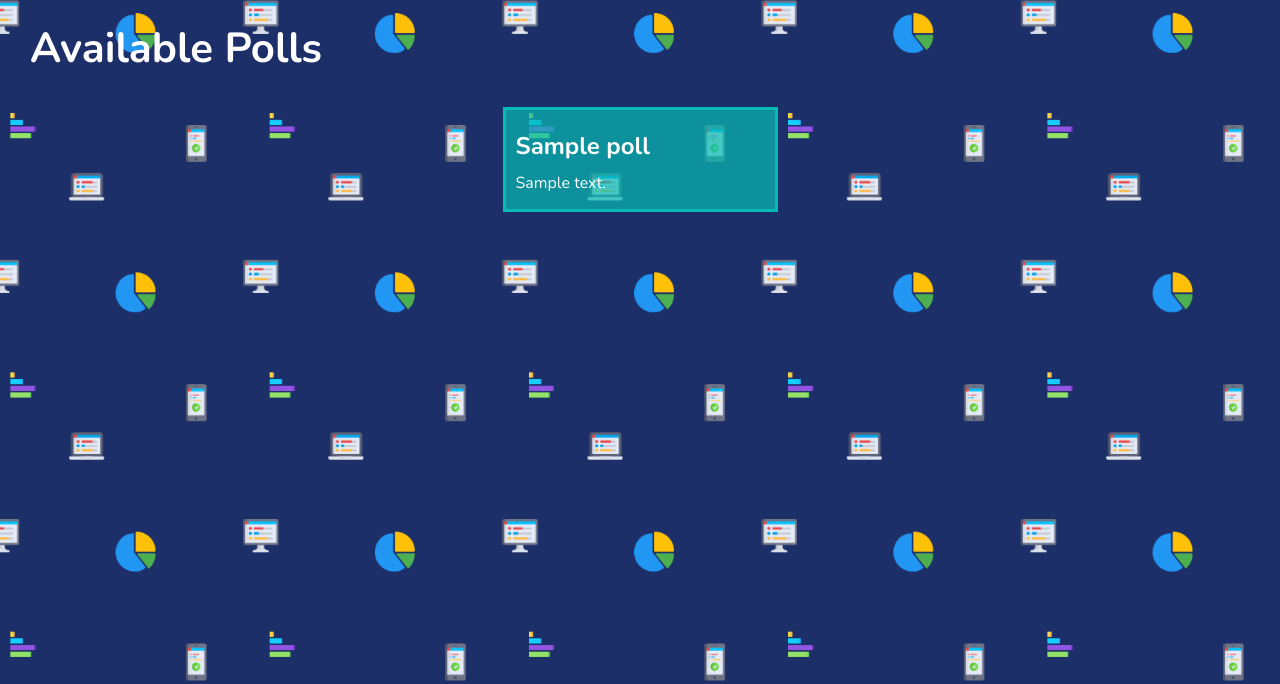
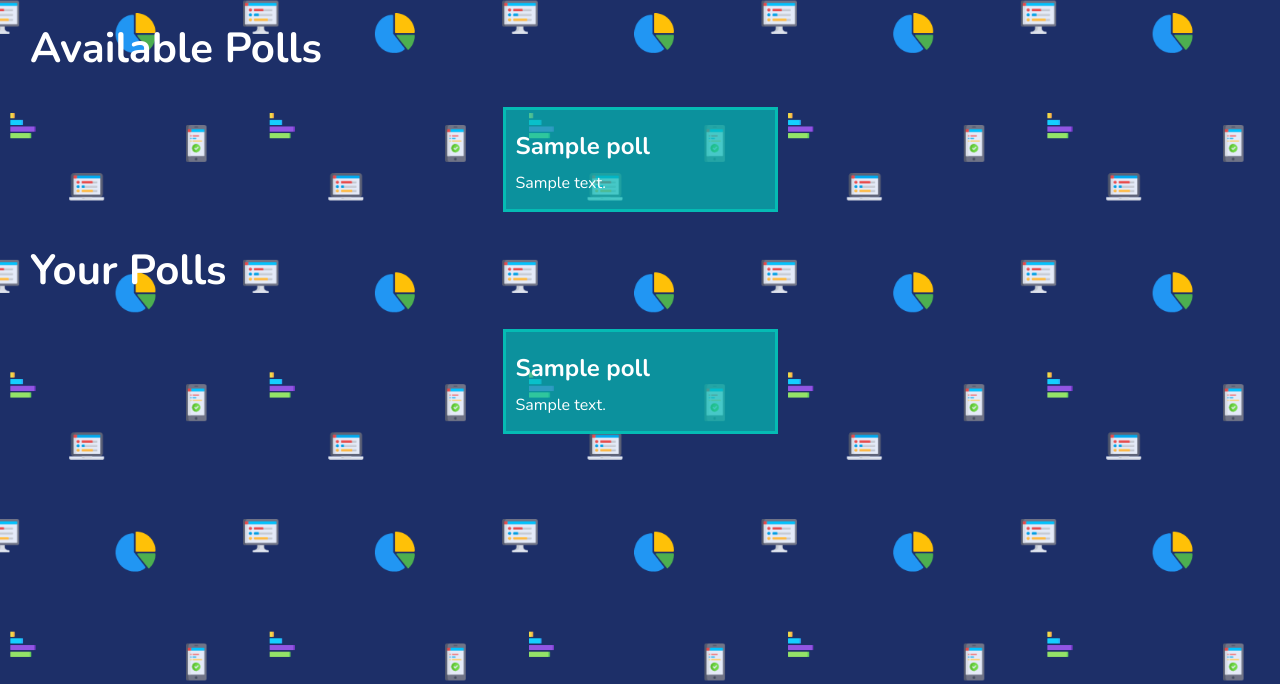
Before and after one commit to egger0a6/sole-pole, a Django app: page /polls/ in a window 1280 px wide. Shown: the part 58-742 px from the top of the page. Run offline with Django 4.2, Linux system fonts and the light colour scheme; a user stored in the database is signed in; tables that the repository leaves empty hold one stand-in row (values such as "Sample post").

Commit message:
add filter in views index function, and authentication in index template, to display public or private polls

```diff
--- a/main_app/templates/polls/index.html
+++ b/main_app/templates/polls/index.html
@@ -16,7 +16,7 @@
 </section>
 
 <section class="card-container">
-  {% for poll in polls %}
+  {% for poll in public_polls %}
     <div class="card">
       <a href="{% url 'polls_detail' poll.id %}">
         <div class="card-content">
@@ -30,4 +30,24 @@
   {% endfor %}
 </section>
 
+<section class="page-header">
+  <h1>Your Polls</h1>
+</section>
+{% if user.is_authenticated %}
+  <section class="card-container">
+    {% for poll in user_polls %}
+      <div class="card">
+        <a href="{% url 'polls_detail' poll.id %}">
+          <div class="card-content">
+            <h2 class="card-title">{{ poll.title }}</h2>
+            {% if poll.notes %}
+            <p>{{ poll.notes }}</p>
+            {% endif %}
+          </div>
+        </a>
+      </div>
+    {% endfor %}
+  </section>
+{% endif %}
+
 {% endblock %}
--- a/main_app/views.py
+++ b/main_app/views.py
@@ -21,8 +21,12 @@ def about(request):
   return render(request, 'about.html')
 
 def polls_index(request):
-  polls = Poll.objects.all()
-  return render(request, 'polls/index.html', {'polls': polls})
+  public_polls = Poll.objects.filter(public=True)
+  user_polls = Poll.objects.filter(user=request.user)
+  return render(request, 'polls/index.html', {
+    'public_polls': public_polls,
+    'user_polls': user_polls
+  })
 
 def polls_detail(request, poll_id):
   poll = Poll.objects.get(id=poll_id)
```
Also changed, not shown: main_app/urls.py (line endings or trailing spaces).
